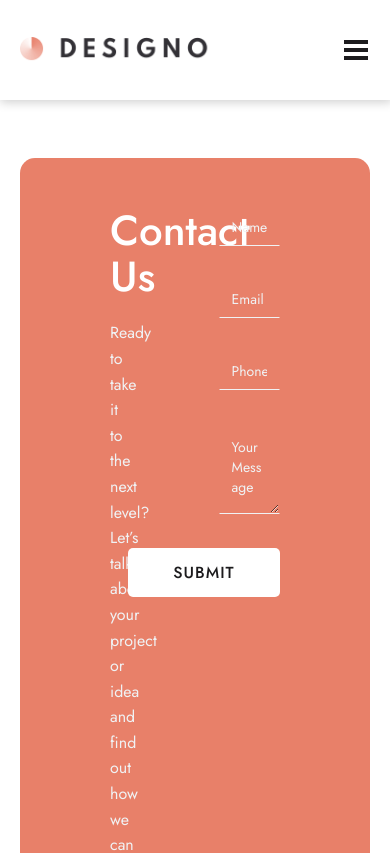
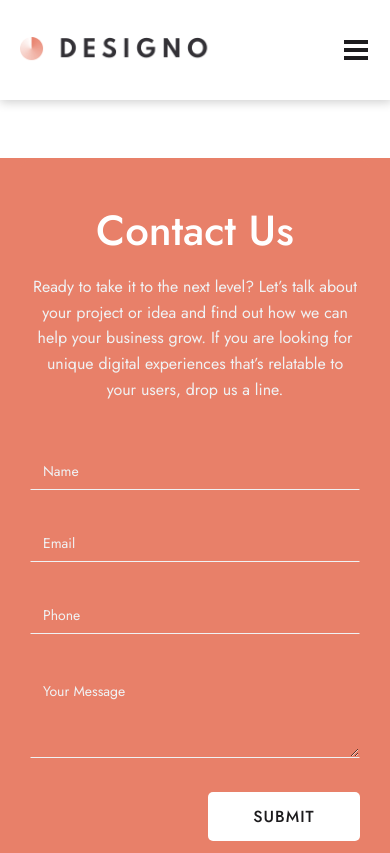
Before and after one commit to jarekTerejko/designo-multipage, a React (Create React App) app: page /contact in a window 390 px wide. Shown: the top 853 px of the page. Built offline with nearby package versions, Linux system fonts and the light colour scheme.

Commit message:
add media queries

```diff
--- a/src/components/HeroContact/HeroContactElements.js
+++ b/src/components/HeroContact/HeroContactElements.js
@@ -3,6 +3,10 @@ import styled from "styled-components";
 export const HeroContactWrapper = styled.header`
   margin-top: 15.8rem;
   margin-bottom: 16rem;
+
+  @media screen and (max-width: 450px) {
+    background: var(--peach);
+  }
 `;
 
 export const HeroContactInnerWrapper = styled.div`
@@ -13,6 +17,18 @@ export const HeroContactInnerWrapper = styled.div`
   border-radius: 1.5rem;
   padding: 5rem 9rem 4rem 9rem;
   gap: 20px;
+
+  @media screen and (max-width: 768px) {
+    display: block;
+  }
+
+  @media screen and (max-width: 600px) {
+    padding: 5rem;
+  }
+
+  @media screen and (max-width: 450px) {
+    padding: 5rem 1rem;
+  }
 `;
 
 export const HeroContactColText = styled.div`
@@ -21,8 +37,13 @@ export const HeroContactColText = styled.div`
   justify-content: center;
   grid-column: 1/5;
   padding-right: 8rem;
+
+  @media screen and (max-width: 768px) {
+    padding-right: 0;
+    margin-bottom: 2rem;
+  }
+
+  @media screen and (max-width: 450px) {
+    text-align: center;
+  }
 `;
-
-export const HeroContactColForm = styled.div`
-  grid-column: 5/8;
-`;
```
